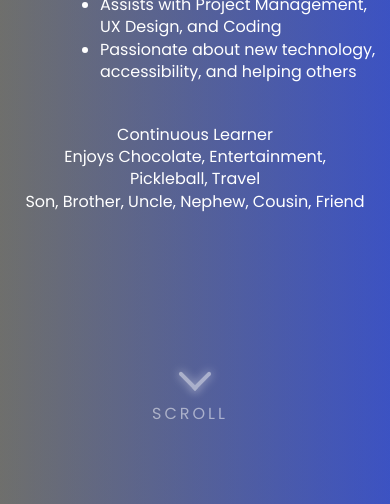
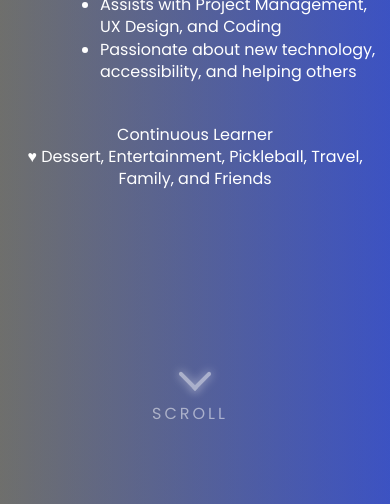
Before and after one commit to Ooric007/ooric007.github.io, a plain HTML site: page index.html in a window 390 px wide. Shown: the part 340-844 px from the top of the page. Drawn offline with Linux system fonts and the light colour scheme.

Commit message:
Add personal interests tweak, improve mobile UX

```diff
--- a/index.html
+++ b/index.html
@@ -74,8 +74,7 @@
       </ul>
       </p>
       <p>Continuous Learner</p>
-      <p>Enjoys Chocolate, Entertainment, <a href="https://usapickleball.org/what-is-pickleball/" target="_blank">Pickleball</a>, Travel </p>
-      <p>Son, Brother, Uncle, Nephew, Cousin, Friend</p>
+      <p>♥ Dessert, Entertainment, <a href="https://usapickleball.org/what-is-pickleball/" target="_blank">Pickleball</a>, Travel, Family, and Friends </p>
       <div class="wrapper">
         <a href="#projects">
           <div class="arrow">
```
